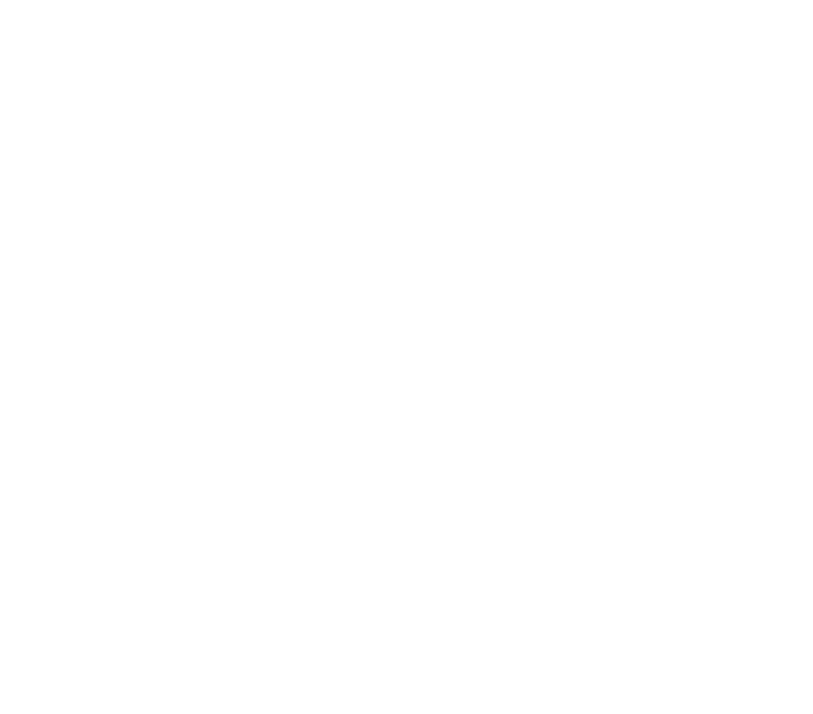
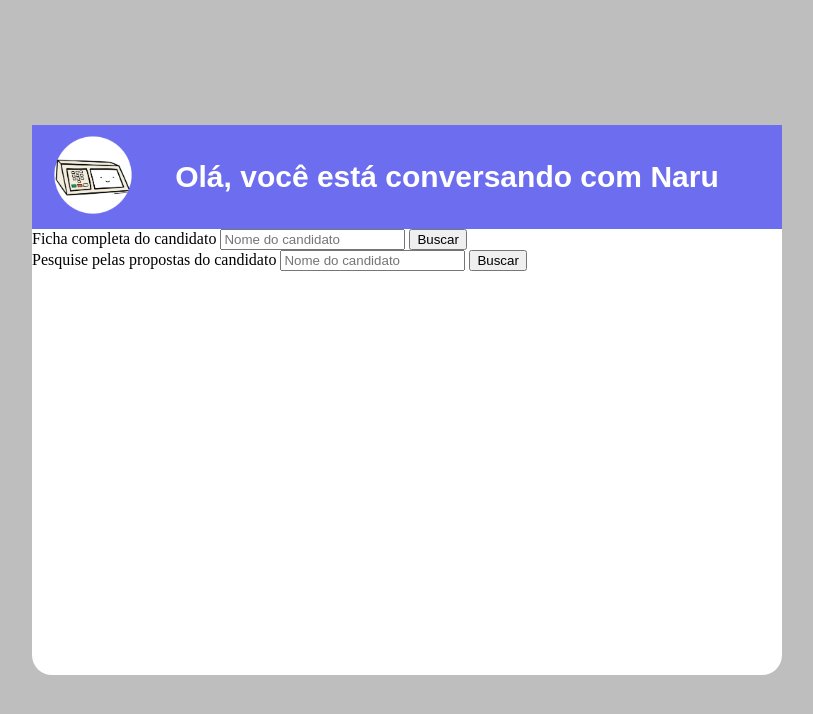
Before and after one commit to morainstein/TSE-API, a plain HTML site: page Hackathon/bot-page.html in a window 1280 px wide. Shown: the whole page, without its empty margins (233-1046 px from the left). Drawn offline with Linux system fonts and the light colour scheme.

Commit message:
version 3

```diff
--- a/Hackathon/bot-page.html
+++ b/Hackathon/bot-page.html
@@ -4,13 +4,51 @@
     <meta charset="UTF-8">
     <meta name="viewport" content="width=device-width, initial-scale=1.0">
     <title>ChatBot- TSE</title>
-    <script>
-        // Obter o nome da URL
-        var params = new URLSearchParams(window.location.search);
-        var nome = params.get('nome');
-    </script>
+    <link rel="stylesheet" type="text/css" href="styles.css/style2.css">
+    <style>
+        /* Estilos CSS aqui */
+    </style>
 </head>
 <body>
+    <div id="container-chatbot">
+        <header>
+            <div id="chatbot-image">
+                <img src="images/person-chat.png">
+            </div>
+            <div id="chatbot-text">
+                <h1 id="loading-text"></h1>
+            </div>
+            <div id="denúncia">
 
+            </div>
+        </header>
+        <main>
+            <div id ="ficha">
+                <label for="nomeInput">Ficha completa do candidato</label>
+                <input type="text" id="nomeInput" placeholder="Nome do candidato">
+                <button id="buscarButton">Buscar</button>
+            </div>
+
+            <div id="propostas">
+                <label for="nomeInput">Pesquise pelas propostas do candidato</label>
+                <input type="text" id="nomeInput" placeholder="Nome do candidato">
+                <button id="buscarButton">Buscar</button>
+            </div>
+        </main>
+    </div>
+
+    <script>
+        document.addEventListener('DOMContentLoaded', function() {
+            var text = 'Olá, você está conversando com Naru';
+            var index = 0;
+            var interval = setInterval(function() {
+                document.getElementById('loading-text').textContent += text[index];
+                index++;
+                if (index === text.length) {
+                    clearInterval(interval);
+                }
+            }, 100); // Intervalo de 100ms entre cada letra
+        });
+    </script>
 </body>
 </html>
--- /dev/null
+++ b/Hackathon/styles.css/style2.css
@@ -0,0 +1,37 @@
+* {
+    margin: auto;
+    box-sizing: border-box;
+}
+
+body {
+    background-color: rgb(190, 190, 190);
+    display: flex;
+    justify-content: center;
+    align-items: center;
+    height: 100vh;
+    margin: 0;
+}
+
+#container-chatbot {
+    width: 750px;
+    height: 550px;
+    background-color: white;
+    border-radius: 20px;
+}
+
+header {
+    background-color: rgb(109, 109, 239);
+    padding: 10px 0px;
+    display: flex;
+}
+
+#chatbot-image img {
+    width: 80px;
+    height: 80px;
+}
+
+#chatbot-text {
+    font-family: Arial, Helvetica, sans-serif;
+    font-size: 15px;
+    color: rgb(255, 255, 255);
+}
```
Also changed, not shown: Hackathon/images/person-chat.png (added), Hackathon/images/user.png (added).
